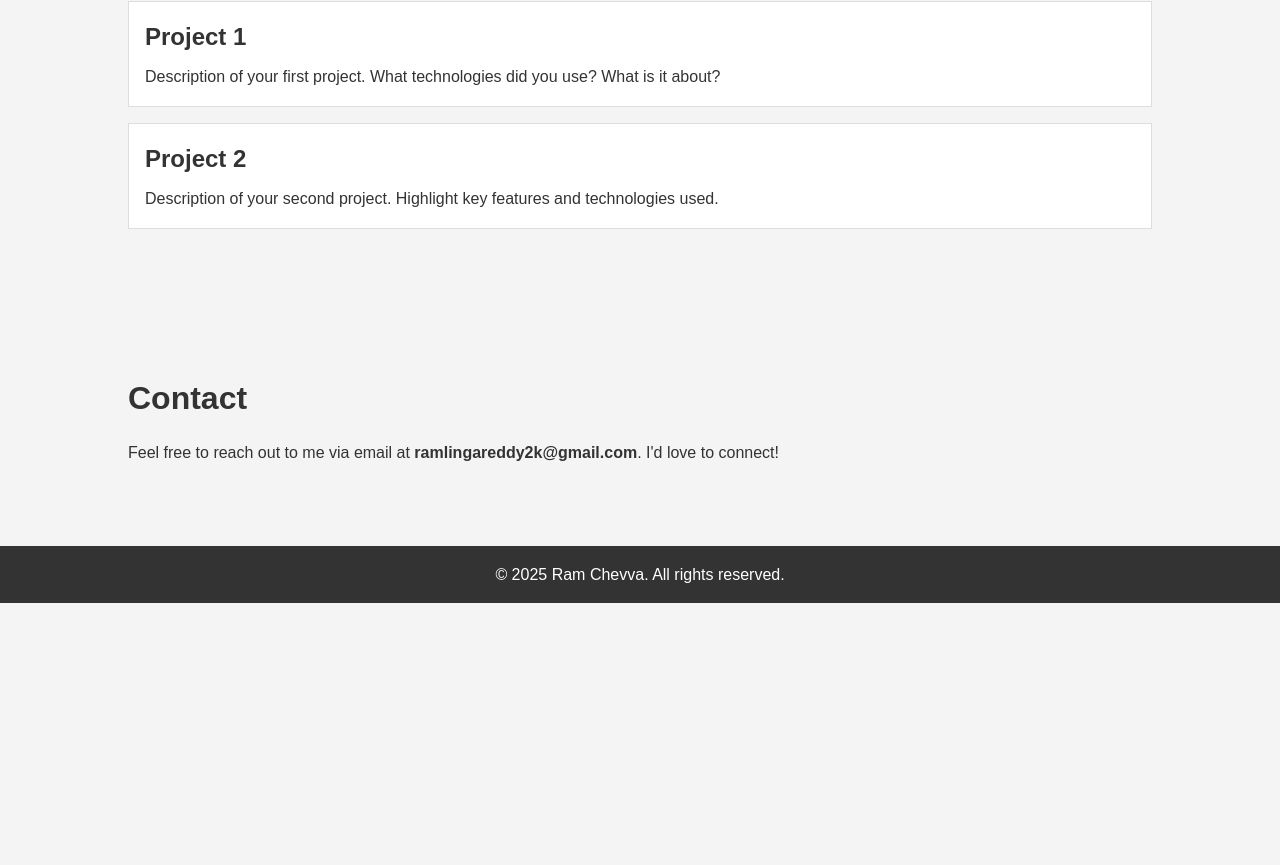
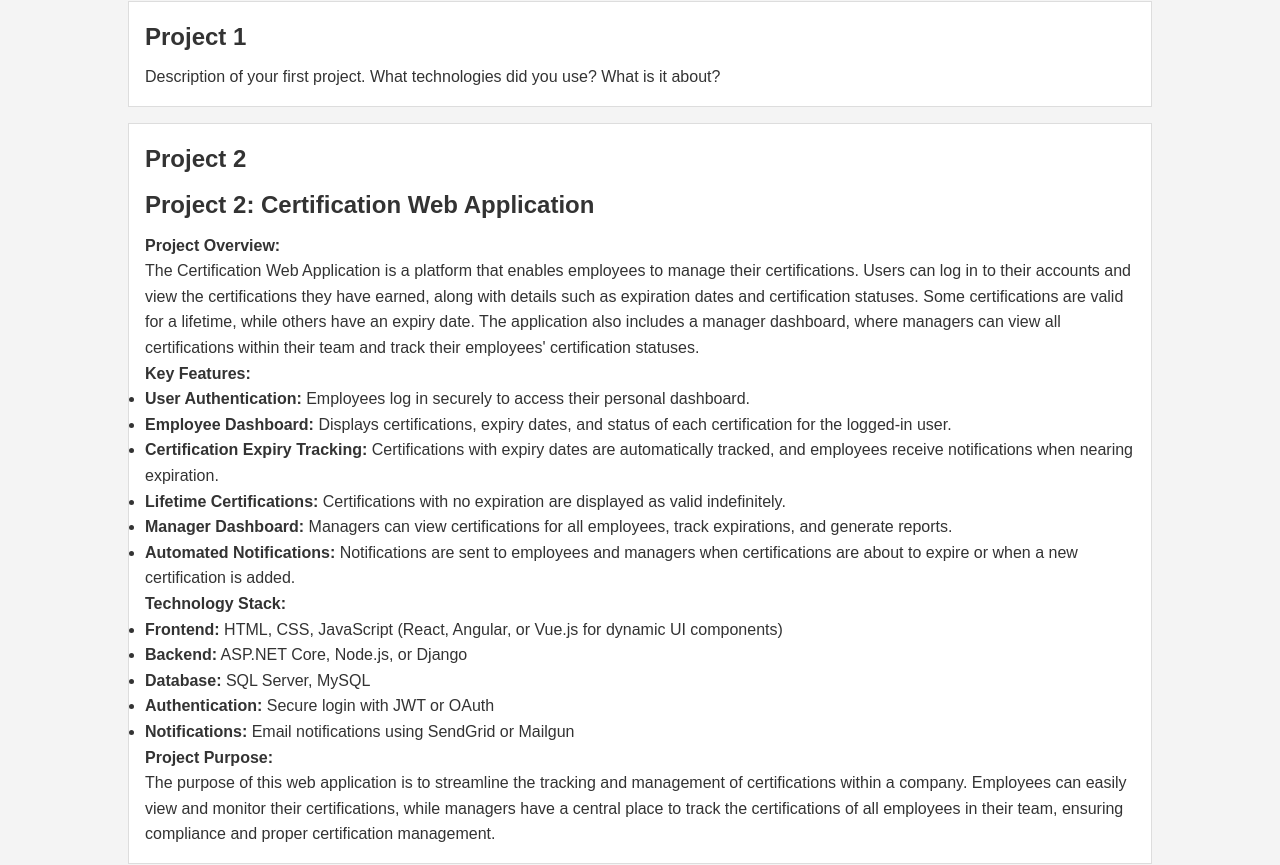
Before and after one commit to Ram-chevva/Ram-Chevva, a website: page index.html in a window 1280 px wide. Shown: the part 504-1369 px from the top of the page. Before the commit the page ends 1107 px from the top, so only its background shows below. Drawn offline with Linux system fonts and the light colour scheme.

Commit message:
Add index.html file

```diff
--- a/index.html
+++ b/index.html
@@ -36,7 +36,39 @@
             </div>
             <div class="project">
                 <h3>Project 2</h3>
-                <p>Description of your second project. Highlight key features and technologies used.</p>
+                <h3>Project 2: Certification Web Application</h3>
+
+                <p><strong>Project Overview:</strong></p>
+                <p>The Certification Web Application is a platform that enables employees to manage their certifications.
+                    Users can log in to their accounts and view the certifications they have earned, along with details such as expiration dates and certification statuses.
+                     Some certifications are valid for a lifetime, while others have an expiry date. The application also includes a manager dashboard,
+                     where managers can view all certifications within their team and track their employees' certification statuses.</p>
+
+                <p><strong>Key Features:</strong></p>
+                <ul>
+                    <li><strong>User Authentication:</strong> Employees log in securely to access their personal dashboard.</li>
+                    <li><strong>Employee Dashboard:</strong> Displays certifications, expiry dates, and status of each certification for the logged-in user.</li>
+                    <li><strong>Certification Expiry Tracking:</strong> Certifications with expiry dates are automatically tracked,
+                         and employees receive notifications when nearing expiration.</li>
+                    <li><strong>Lifetime Certifications:</strong> Certifications with no expiration are displayed as valid indefinitely.</li>
+                    <li><strong>Manager Dashboard:</strong> Managers can view certifications for all employees, track expirations, and generate reports.</li>
+                    <li><strong>Automated Notifications:</strong> Notifications are sent to employees and managers
+                        when certifications are about to expire or when a new certification is added.</li>
+                </ul>
+
+                <p><strong>Technology Stack:</strong></p>
+                <ul>
+                    <li><strong>Frontend:</strong> HTML, CSS, JavaScript (React, Angular, or Vue.js for dynamic UI components)</li>
+                    <li><strong>Backend:</strong> ASP.NET Core, Node.js, or Django</li>
+                    <li><strong>Database:</strong> SQL Server, MySQL</li>
+                    <li><strong>Authentication:</strong> Secure login with JWT or OAuth</li>
+                    <li><strong>Notifications:</strong> Email notifications using SendGrid or Mailgun</li>
+                </ul>
+
+                <p><strong>Project Purpose:</strong></p>
+                <p>The purpose of this web application is to streamline the tracking and management of certifications within a company.
+                    Employees can easily view and monitor their certifications, while managers have a central place to track the
+                     certifications of all employees in their team, ensuring compliance and proper certification management.</p>
             </div>
             <!-- Add more projects as needed -->
         </div>
```
